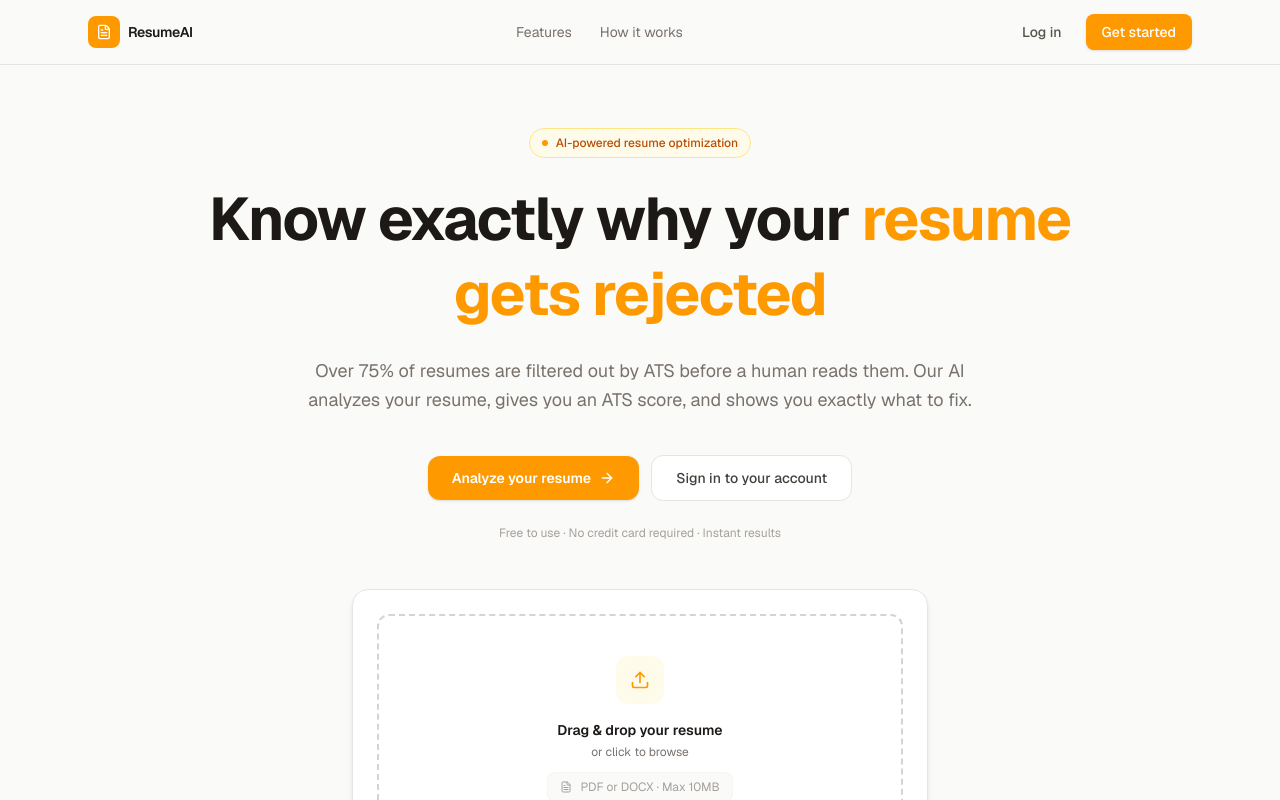
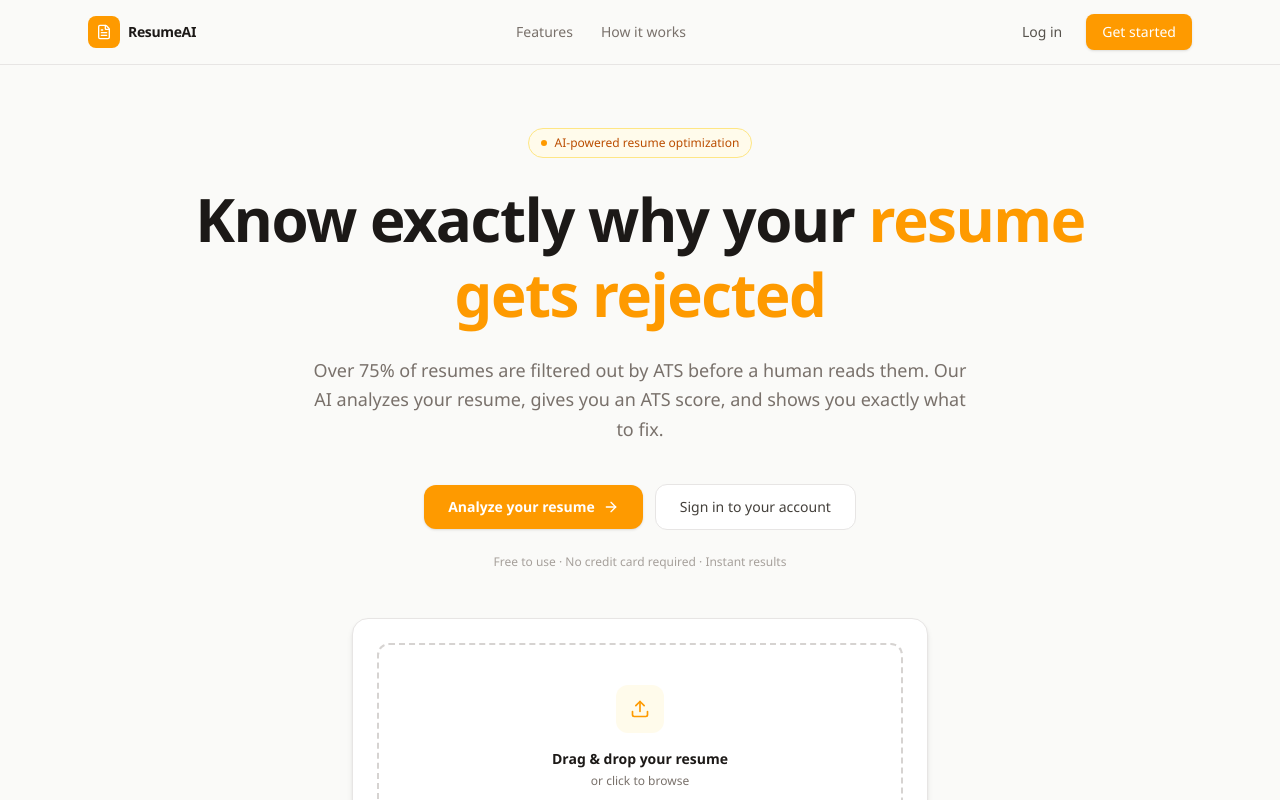
Before and after one commit to Aditya-Idnani/Resume-AI, a Next.js app in the folder frontend/: page / in a window 1280 px wide. Shown: the top 800 px of the page. Built offline with nearby package versions, Linux system fonts and the light colour scheme; no server answers.

Commit message:
new changes

```diff
--- a/frontend/src/app/globals.css
+++ b/frontend/src/app/globals.css
@@ -9,6 +9,8 @@
   --primary-dark: #D97706;
   --primary-light: #FEF3C7;
   --muted: #78716C;
+  --font-geist-sans: "Avenir Next", "Segoe UI", "Helvetica Neue", Helvetica, Arial, sans-serif;
+  --font-geist-mono: "SFMono-Regular", Menlo, Monaco, Consolas, "Liberation Mono", "Courier New", monospace;
 }
 
 @theme inline {
--- a/frontend/src/app/layout.tsx
+++ b/frontend/src/app/layout.tsx
@@ -1,17 +1,6 @@
 import type { Metadata } from "next";
-import { Geist, Geist_Mono } from "next/font/google";
 import "./globals.css";
 import { AppProvider } from "@/context/AppContext";
-
-const geistSans = Geist({
-  variable: "--font-geist-sans",
-  subsets: ["latin"],
-});
-
-const geistMono = Geist_Mono({
-  variable: "--font-geist-mono",
-  subsets: ["latin"],
-});
 
 export const metadata: Metadata = {
   title: "ResumeAI – AI-Powered Resume Analyzer",
@@ -26,7 +15,7 @@ export default function RootLayout({
 }>) {
   return (
     <html lang="en">
-      <body className={`${geistSans.variable} ${geistMono.variable} antialiased`}>
+      <body className="antialiased">
         <AppProvider>{children}</AppProvider>
       </body>
     </html>
--- a/frontend/src/lib/api.ts
+++ b/frontend/src/lib/api.ts
@@ -1,4 +1,13 @@
-const BASE_URL = process.env.NEXT_PUBLIC_API_URL;
+const RAW_BASE_URL = process.env.NEXT_PUBLIC_API_URL ?? "";
+
+function getAnalyzeEndpoint() {
+  const normalizedBase = RAW_BASE_URL.replace(/\/+$/, "");
+  const withApiPrefix = normalizedBase.endsWith("/api")
+    ? normalizedBase
+    : `${normalizedBase}/api`;
+
+  return `${withApiPrefix}/analyze`;
+}
 
 export async function analyzeResume(
   file: File,
@@ -11,7 +20,7 @@ export async function analyzeResume(
     formData.append("jobDescription", jobDescription);
   }
 
-  const res = await fetch(`${BASE_URL}/api/analyze`, {
+  const res = await fetch(getAnalyzeEndpoint(), {
     method: "POST",
     body: formData,
   });
--- a/frontend/src/lib/supabase.ts
+++ b/frontend/src/lib/supabase.ts
@@ -1,9 +1,6 @@
 import { createClient } from "@supabase/supabase-js";
 
-const supabaseUrl = process.env.NEXT_PUBLIC_SUPABASE_URL;
-const supabaseAnonKey = process.env.NEXT_PUBLIC_SUPABASE_ANON_KEY;
+const supabaseUrl = process.env.NEXT_PUBLIC_SUPABASE_URL!;
+const supabaseAnonKey = process.env.NEXT_PUBLIC_SUPABASE_ANON_KEY!;
 
-export const supabase =
-  supabaseUrl && supabaseAnonKey
-    ? createClient(supabaseUrl, supabaseAnonKey)
-    : null;
+export const supabase = createClient(supabaseUrl, supabaseAnonKey);
```
